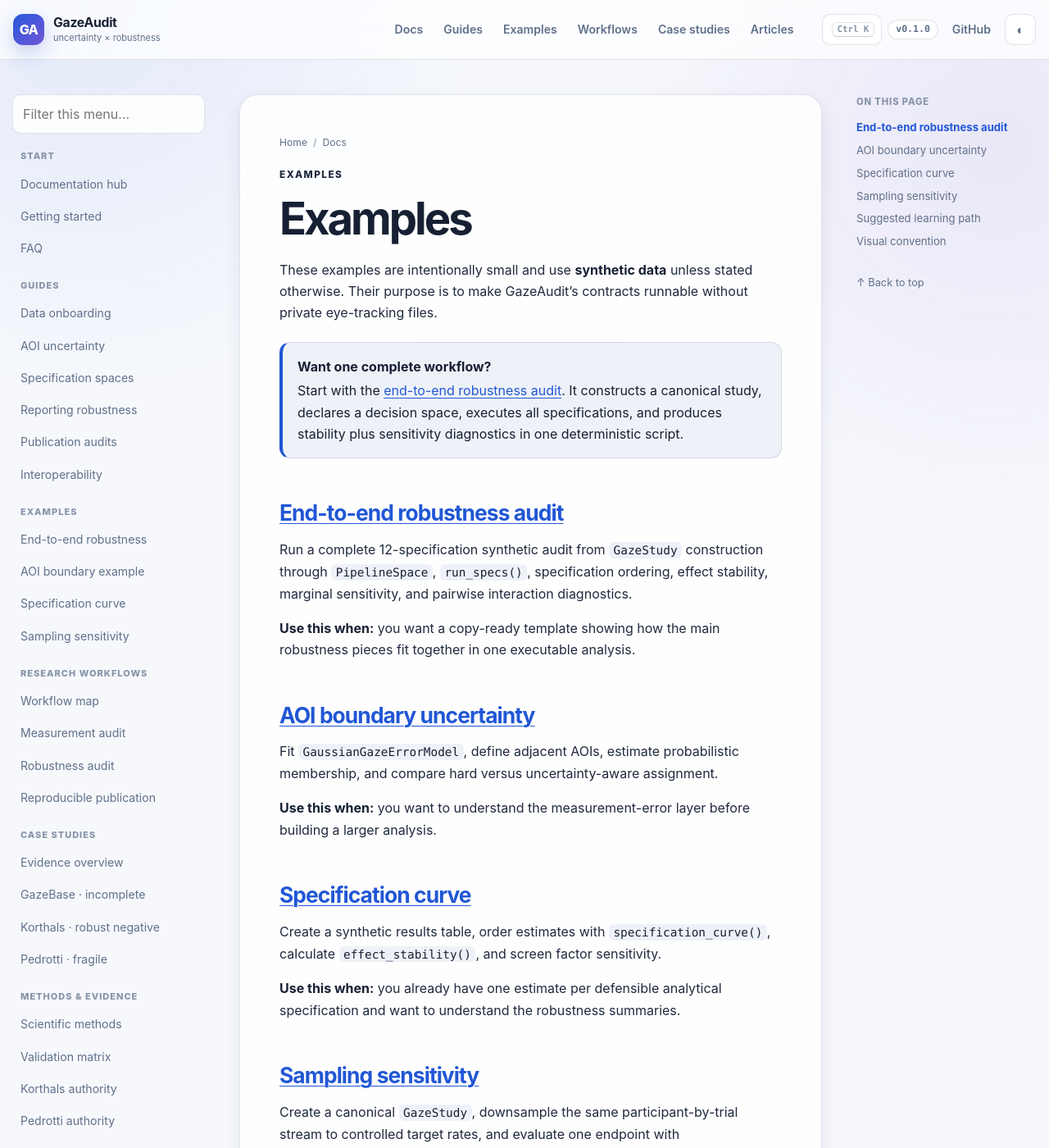
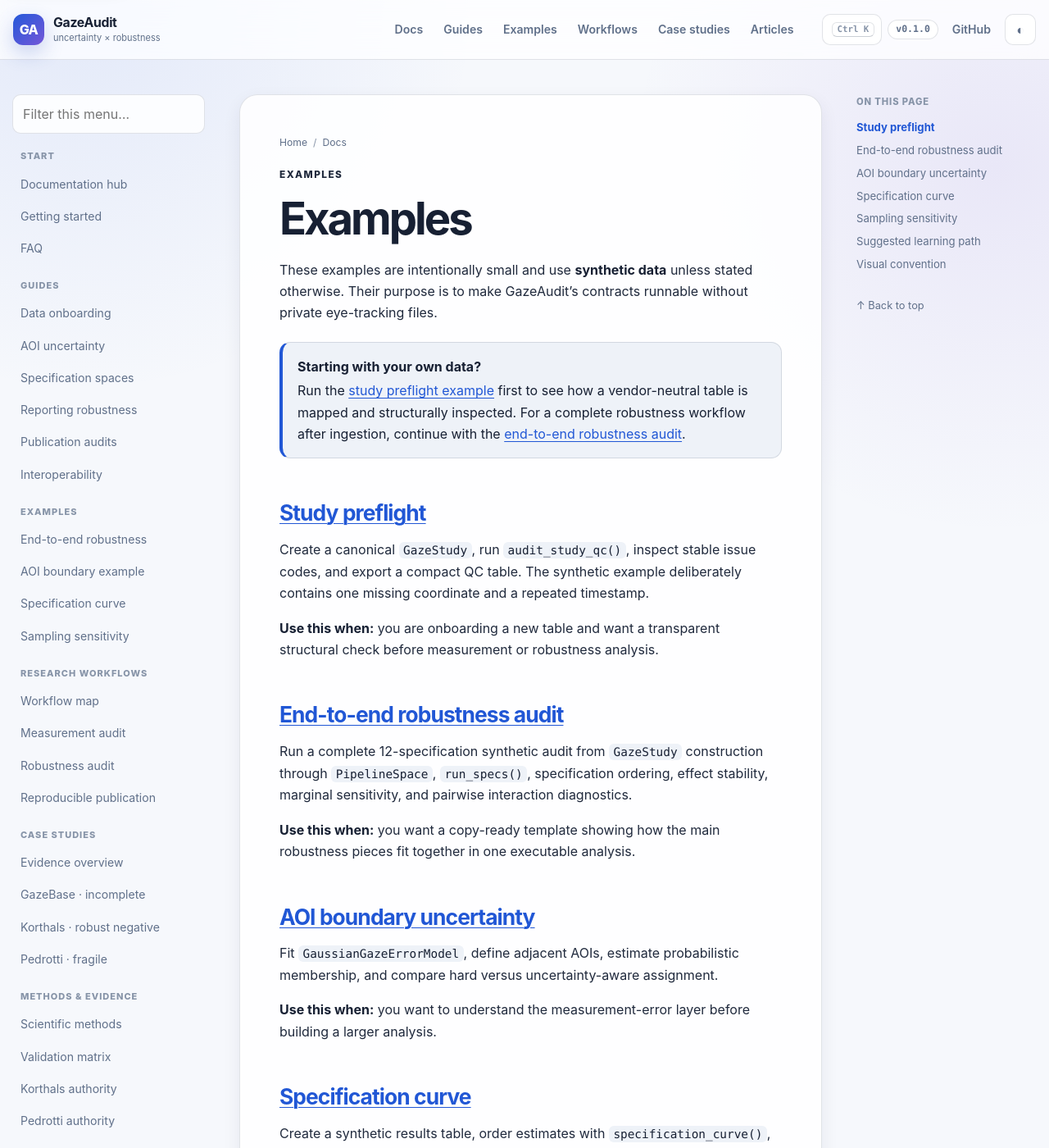
Before and after one commit to stefanosbalaskas/GazeAudit, a Jekyll site: the page built from docs/examples/index.md, in a window 1280 px wide and 1400 px high. Shown: the whole window at 82% size. Built offline with Jekyll 4.4.1, drawn with Linux system fonts in a browser that asks for light colours; some of the changed text lies outside the part shown.

Commit message:
docs: add study preflight example to examples index

```diff
--- a/docs/examples/index.md
+++ b/docs/examples/index.md
@@ -1,6 +1,6 @@
 ---
 title: Examples
-description: Runnable synthetic examples for GazeAudit measurement uncertainty, specification spaces, complete robustness audits, and sensitivity analysis.
+description: Runnable synthetic examples for GazeAudit data preflight, measurement uncertainty, specification spaces, complete robustness audits, and sensitivity analysis.
 kicker: Examples
 ---
 
@@ -9,9 +9,15 @@
 These examples are intentionally small and use **synthetic data** unless stated otherwise. Their purpose is to make GazeAudit's contracts runnable without private eye-tracking files.
 
 <div class="callout info">
-<strong>Want one complete workflow?</strong>
-Start with the <a href="end-to-end-robustness/">end-to-end robustness audit</a>. It constructs a canonical study, declares a decision space, executes all specifications, and produces stability plus sensitivity diagnostics in one deterministic script.
+<strong>Starting with your own data?</strong>
+Run the <a href="study-preflight/">study preflight example</a> first to see how a vendor-neutral table is mapped and structurally inspected. For a complete robustness workflow after ingestion, continue with the <a href="end-to-end-robustness/">end-to-end robustness audit</a>.
 </div>
+
+## [Study preflight](study-preflight/)
+
+Create a canonical `GazeStudy`, run `audit_study_qc()`, inspect stable issue codes, and export a compact QC table. The synthetic example deliberately contains one missing coordinate and a repeated timestamp.
+
+**Use this when:** you are onboarding a new table and want a transparent structural check before measurement or robustness analysis.
 
 ## [End-to-end robustness audit](end-to-end-robustness/)
 
@@ -39,10 +45,11 @@
 
 ## Suggested learning path
 
-1. Run the [AOI boundary example](aoi-boundary/) if spatial measurement uncertainty is new to you.
-2. Run the [end-to-end robustness audit](end-to-end-robustness/) to see a full specification workflow.
-3. Use [sampling sensitivity](sampling-sensitivity/) when temporal resolution is part of the scientific question.
-4. Move to the [research workflows](../workflows/) when adapting these pieces to a real study.
+1. Run the [study preflight](study-preflight/) when onboarding a table from a vendor export or preprocessing pipeline.
+2. Run the [AOI boundary example](aoi-boundary/) if spatial measurement uncertainty is new to you.
+3. Run the [end-to-end robustness audit](end-to-end-robustness/) to see a full specification workflow.
+4. Use [sampling sensitivity](sampling-sensitivity/) when temporal resolution is part of the scientific question.
+5. Move to the [research workflows](../workflows/) when adapting these pieces to a real study.
 
 ## Visual convention
 
```
